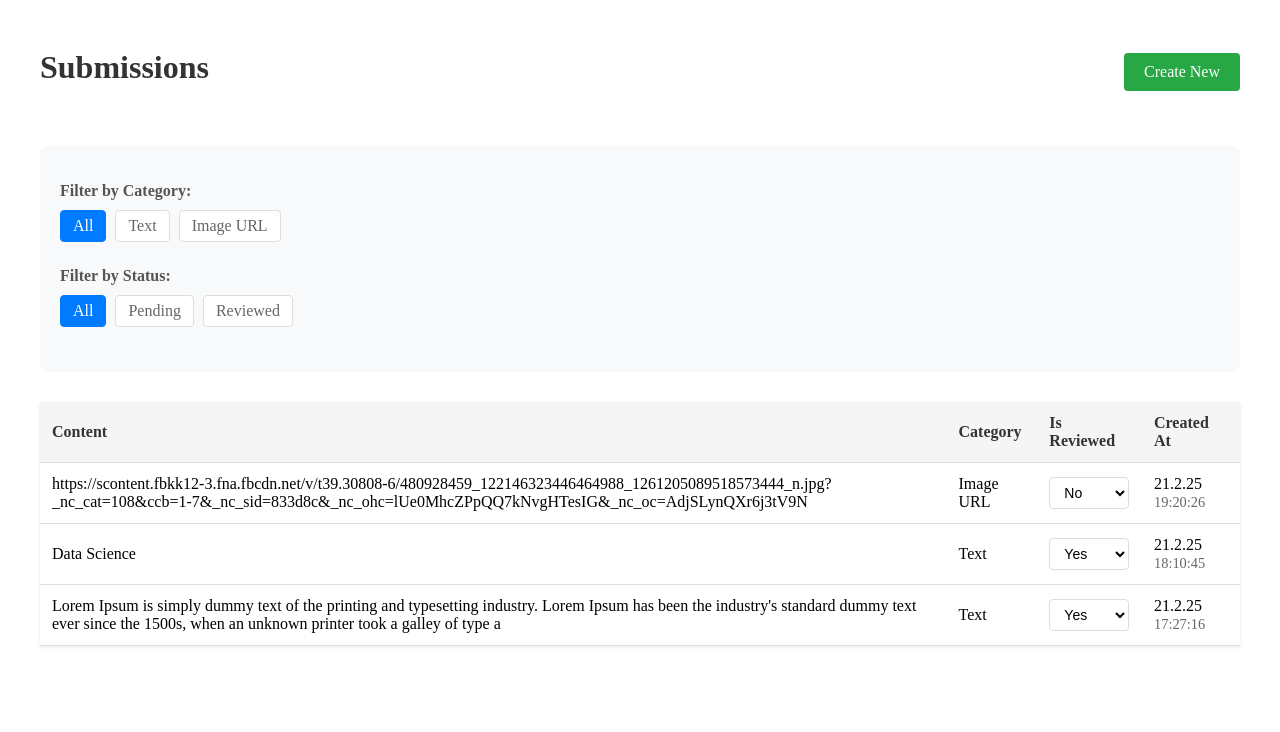
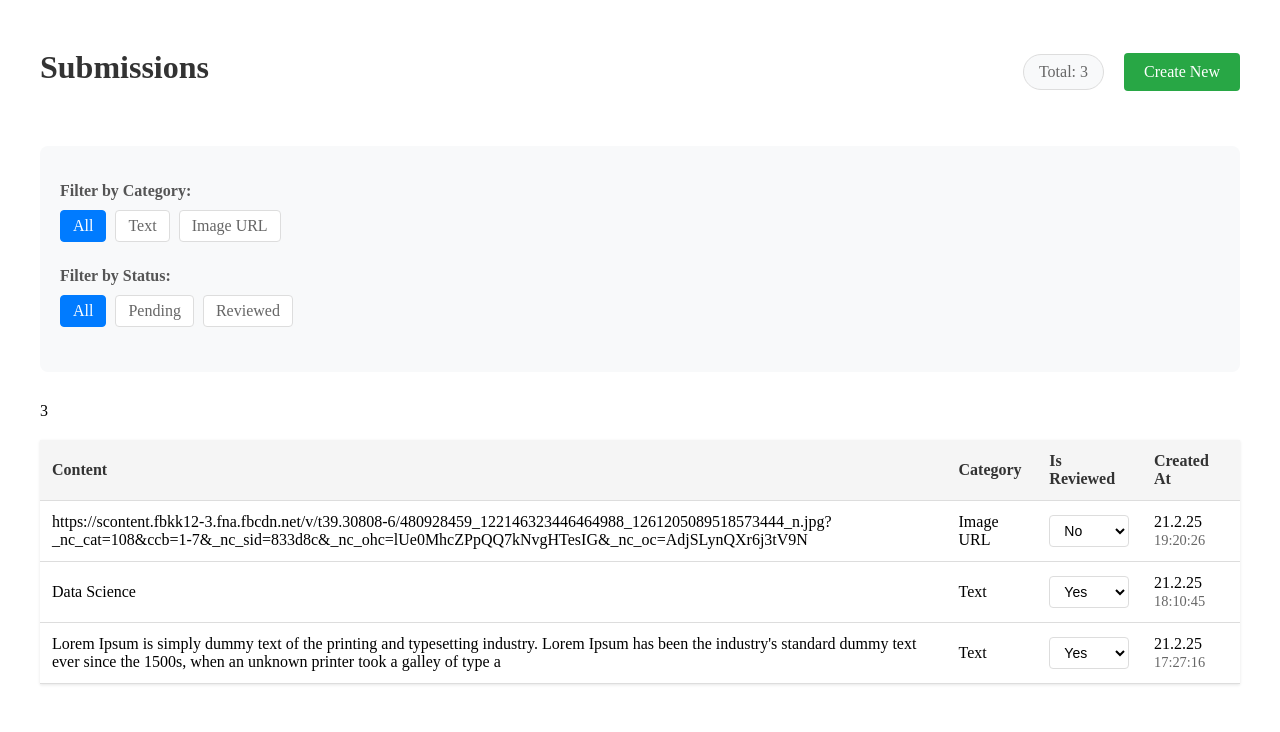
Before and after one commit to TharHtet236401/intern_task1, a Django app: page / in a window 1280 px wide. Shown: the part 76-808 px from the top of the page. Before the commit the page ends 723 px from the top, so only its background shows below. Run offline with Django 5.2, Linux system fonts and the light colour scheme; data comes from the database, SQL or seed files in the repository.

Commit message:
Add submission count display in home view and template

```diff
--- a/submissions/templates/submissions/home.html
+++ b/submissions/templates/submissions/home.html
@@ -4,7 +4,10 @@
 <div class="container">
     <div class="header-section">
         <h1>Submissions</h1>
-        <a href="{% url 'create_submission' %}" class="create-btn">Create New</a>
+        <div class="header-right">
+            <span class="count-badge">Total: {{ count }}</span>
+            <a href="{% url 'create_submission' %}" class="create-btn">Create New</a>
+        </div>
     </div>
 
     <!-- Filter Section -->
@@ -42,6 +45,7 @@
             </tr>
         </thead>
         <tbody>
+            {{ count }}
             {% for submission in submissions %}
                 <tr>
                     <td>{{ submission.content }}</td>
@@ -281,5 +285,20 @@ document.addEventListener('DOMContentLoaded', function() {
         color: #666;
         font-size: 0.9em;
     }
+
+    .header-right {
+        display: flex;
+        align-items: center;
+        gap: 20px;
+    }
+
+    .count-badge {
+        background-color: #f8f9fa;
+        padding: 8px 15px;
+        border-radius: 20px;
+        color: #666;
+        font-weight: 500;
+        border: 1px solid #ddd;
+    }
 </style>
 {% endblock %}
--- a/submissions/views.py
+++ b/submissions/views.py
@@ -21,12 +21,13 @@ def home(request):
             submissions = submissions.filter(is_reviewed=True)
         elif status == 'pending':
             submissions = submissions.filter(is_reviewed=False)
-
+        count = submissions.count()
         context = {
             'submissions': submissions,
             'categories': Submission.CATEGORY_CHOICES,
             'selected_category': category,
             'selected_status': status,
+            'count': count,
         }
         return render(request, 'submissions/home.html', context)
     except Exception as e:
```
